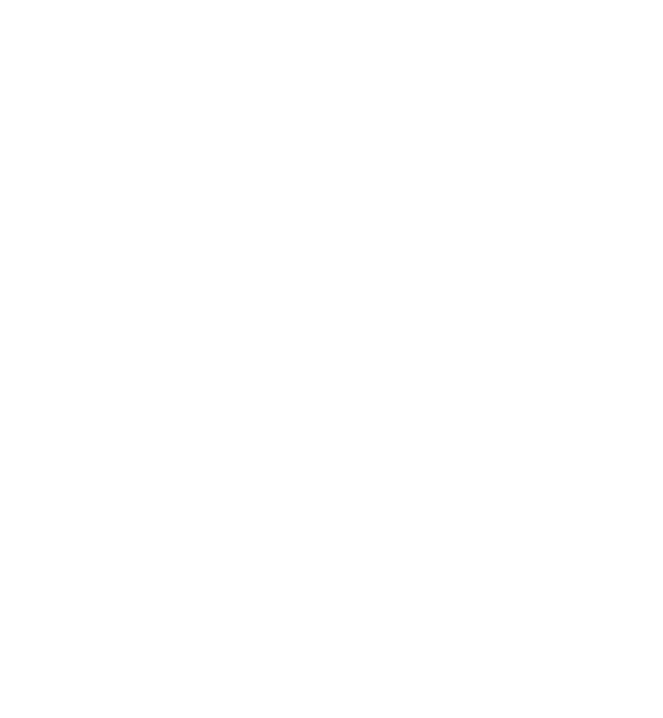
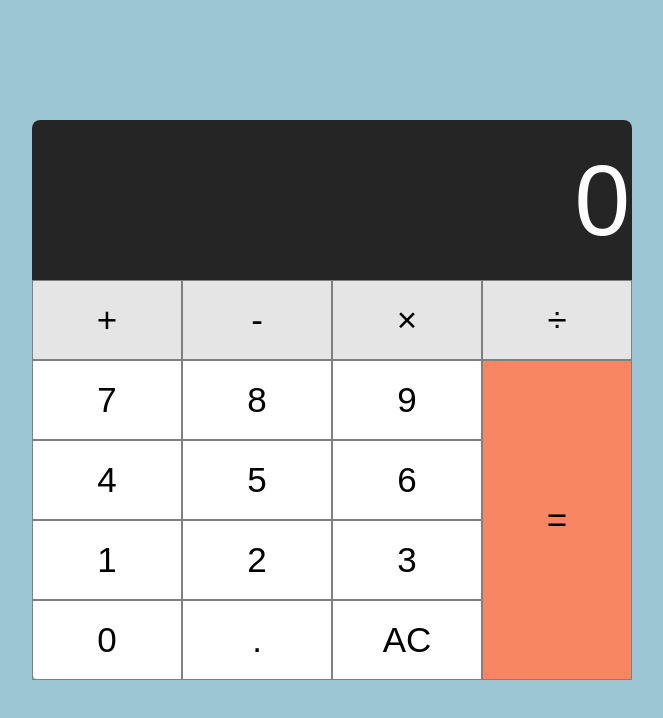
Before and after one commit to AhmedBaba95/x-app, a website: page index.html in a window 1280 px wide. Shown: the whole page, without its empty margins (308-971 px from the left). Drawn offline with Linux system fonts and the light colour scheme.

Commit message:
calculator html and css styling

```diff
--- /dev/null
+++ b/calculator_result.css
@@ -0,0 +1,42 @@
+input{
+    border: none;
+    background:none;
+    outline: none;
+}
+button{
+    background:none;
+    border: none;
+}
+
+.calculator {
+    width: 600px;
+    height: 560px;
+    background-color: white;
+    border-radius: 8px;
+    display: flex;
+    flex-direction: column;
+}
+
+.result {
+    width: 600px;
+    height: 160px;
+    display: flex;
+    align-items: center;
+    background-color: #252525;
+    border-radius: 8px 8px 0 0;
+}
+
+.result input{
+    font-size: 100px;
+    font-family: sans-serif;
+    color: white;
+    font-weight: 100;
+    width: 100%;
+    height: 100%;
+}
+
+.result input::placeholder {
+    color: white;
+    text-align: right;
+    padding-left: 15px;
+}
--- a/index.html
+++ b/index.html
@@ -1,13 +1,63 @@
 <!DOCTYPE html>
 <html lang="en">
 <head>
-    <meta charset="UTF-8">
-    <meta name="viewport" content="width=device-width, initial-scale=1.0">
-    <title>Document</title>
+  <meta charset="UTF-8">
+  <meta name="viewport" content="width=device-width, initial-scale=1.0">
+  <title>Calculator</title>
+  <style>
+    body {
+      background-color: #9bc7d4;
+      display: flex;
+      justify-content: center;
+      align-items: center;
+      height: 100vh;
+      width: 100vw;
+      margin: 0;
+    }
+    </style>
+  <link rel="stylesheet" href="./calculator_result.css">
+  <link rel="stylesheet" href="./numbers.css">
+  <link rel="stylesheet" href="./operators.css">
 </head>
 <body>
-
-
+  <div class="calculator">
+    <div class="result">
+      <input type="text" id="display" readonly placeholder="0">
+    </div>
+    <div class="operators">
+      <button>+</button>
+      <button>-</button>
+      <button>×</button>
+      <button>÷</button>
+    </div>
+    <div class="numbers_equality">
+      <div class="numbers">
+        <div class="numbers_row 1">
+          <button>7</button>
+          <button>8</button>
+          <button>9</button>
+        </div>
+        <div class="numbers_row 2">
+          <button>4</button>
+          <button>5</button>
+          <button>6</button>
+        </div>
+        <div class="numbers_row 3">
+          <button>1</button>
+          <button>2</button>
+          <button>3</button>
+        </div>
+        <div class="numbers_row 4">
+          <button>0</button>
+          <button>.</button>
+          <button>AC</button>
+        </div>
+      </div>
+      <div class="equality">
+        <button>=</button>
+      </div>
+    </div>
+  </div>
 
 </body>
 </html>
--- /dev/null
+++ b/numbers.css
@@ -0,0 +1,33 @@
+.numbers_equality {
+    width: 600px;
+    height: 320px;
+    display: flex;
+}
+
+.numbers {
+    width: 450px;
+    height: 320px;
+    display: flex;
+    flex-direction: column
+}
+
+.numbers_row {
+    width: 450px;
+    height: 80px;
+    display: flex;
+}
+
+.numbers_row button {
+    width: 150px;
+    height: 80px;
+    display: flex;
+    justify-content: center;
+    align-items: center;
+    border: solid;
+    border-color: grey;
+    border-width: 0.5px;
+    font-size: 35px;
+    font-family: sans-serif;
+    color: black;
+    font-weight: 100;
+}
--- /dev/null
+++ b/operators.css
@@ -0,0 +1,38 @@
+.operators {
+    width: 600px;
+    height: 80px;
+    display: flex;
+
+}
+
+.operators button {
+    width: 150px;
+    height: 80px;
+    display: flex;
+    justify-content: center;
+    align-items: center;
+    background-color: #e5e5e5;
+    border: solid;
+    border-color: grey;
+    border-width: 0.5px;
+    font-size: 35px;
+    font-family: sans-serif;
+    color: black;
+    font-weight: 100;
+}
+
+.equality button {
+    width: 150px;
+    height: 320px;
+    display: flex;
+    justify-content: center;
+    align-items: center;
+    background-color: #f88663;
+    border: solid;
+    border-color: grey;
+    border-width: 0.5px;
+    font-size: 35px;
+    font-family: sans-serif;
+    color: black;
+    font-weight: 100;
+}
--- a/package.json
+++ b/package.json
@@ -5,7 +5,7 @@
   "main": "runner.js",
   "scripts": {
     "start": "node runner.js",
-    "dev": "nodemon runner.js",
+    "dev": "nodemon x-app && npm start",
     "test": "echo \"Error: no test specified\" && exit 1"
   },
   "repository": {
```
Also changed, not shown: runner.js (+11 -5 lines).
